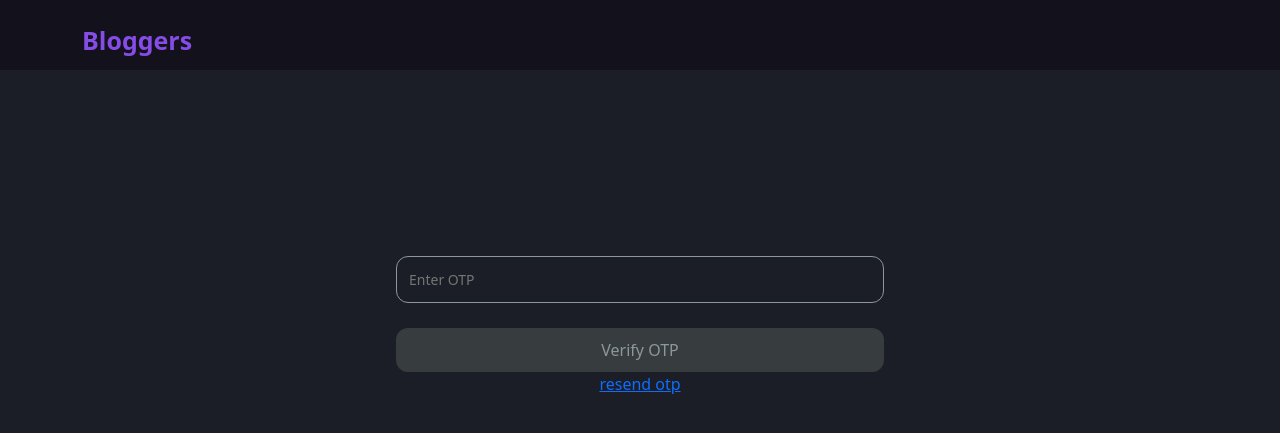
After one commit to abhishekkotangale/blogger-Website, a PHP site: page /login_signup/otp.php in a window 1280 px wide. The commit adds this page. Shown: the top 433 px of the page. Run offline with PHP 8.4, Linux system fonts and the light colour scheme.

Commit message:
verify account/email using otp added

```diff
--- /dev/null
+++ b/login_signup/otp.php
@@ -0,0 +1,82 @@
+
+
+<!DOCTYPE html>
+<html lang="en">
+<head>
+    <meta charset="UTF-8">
+    <meta name="viewport" content="width=device-width, initial-scale=1.0">
+    <title>OTP verify</title>
+    <link rel="icon" type="image/x-icon" href="assets/icon/favicon.ico">
+    <link href="https://cdn.jsdelivr.net/npm/bootstrap@5.0.2/dist/css/bootstrap.min.css" rel="stylesheet" integrity="sha384-EVSTQN3/azprG1Anm3QDgpJLIm9Nao0Yz1ztcQTwFspd3yD65VohhpuuCOmLASjC" crossorigin="anonymous">
+
+    <link rel="preconnect" href="https://fonts.googleapis.com">
+    <link rel="preconnect" href="https://fonts.gstatic.com" crossorigin>
+    <link href="https://fonts.googleapis.com/css2?family=Comfortaa:wght@300;500&display=swap" rel="stylesheet">
+    <script src="https://cdnjs.cloudflare.com/ajax/libs/jquery/3.6.4/jquery.min.js"></script>
+    <script src="https://cdn.jsdelivr.net/npm/toastify-js@1.12.0"></script>
+    <style>
+        body{
+            background-color: rgb(28, 30, 39);
+        }
+
+        .input{
+            width: 100%;
+             padding: 12px;
+    box-sizing: border-box;
+    background-color: rgb(28, 30, 39);
+    border-radius: 12px;
+    margin-bottom: 25px;
+    border: 1px solid rgb(140, 151, 154);
+    color: #3e3e40;
+    font-size: 14px;
+    outline: none;
+    transform: all 0.5s ease;
+  }
+
+  .otpwidth{
+    width: 40%;
+    margin-top: 200px;
+  }
+
+  nav{
+    background-color: rgb(19,17,28);
+    height: 70px !important;
+    padding-top: 20px !important;
+}
+
+.navbar-brand{
+    font-weight: 600 !important;
+    font-size: 25px !important;
+    color: rgb(133, 76, 230)!important;
+}
+
+    </style>
+
+</head>
+<body>
+
+
+
+
+
+
+    <nav class="navbar navbar-expand-lg fixed-top">
+        <div class="container">
+            <a class="navbar-brand" href="#" >Bloggers</a>
+        </div>
+      </nav>
+
+    <center>
+        <div class="container otpwidth">
+            <h1 style="color:green"; class="pb-lg-5"></h1>
+            <form action="otpverify.php" method="post">
+                  <input type="text" placeholder="Enter OTP" class="input" name="otp"><br />
+                <button  type="submit" name="submit" style="width: 100%; border-radius: 12px; background: rgb(55, 61, 63); height: 44px; border: none; color: rgb(140, 151, 154);">Verify OTP</button>
+            </form>
+            <a href="sendotp.php">resend otp</a>
+        </div>
+    </center>
+
+    <script src="https://cdn.jsdelivr.net/npm/bootstrap@5.0.2/dist/js/bootstrap.bundle.min.js" integrity="sha384-MrcW6ZMFYlzcLA8Nl+NtUVF0sA7MsXsP1UyJoMp4YLEuNSfAP+JcXn/tWtIaxVXM" crossorigin="anonymous"></script>
+</body>
+</html>
--- a/user/preview.php
+++ b/user/preview.php
@@ -69,7 +69,7 @@
                                 ?>
                                     <a href="deleteblog.php?deleteblog=<?php echo $row['bid']; ?>" style="border:2px solid black; padding:12px; border-radius:50px; color:black; text-decoration:none;" class="me-lg-5">Delete Blog</a>
                                     <a href="updateblog.php?updateblog=<?php echo $row['bid']; ?>" style="border:2px solid black; padding:12px; border-radius:50px; color:black; text-decoration:none;" class="me-lg-5">Update</a>
-                                    <a href="submitblog.php?submitblog=<?php echo $row['bid']; ?>" style="border:2px solid black; padding:12px; border-radius:50px; color:black; text-decoration:none;">Submit</a>
+                                    <a href="submitblog.php?submitblog=<?php echo $row['bid']; ?>" style="border:2px solid black; padding:12px; border-radius:50px; color:black; text-decoration:none;">Publish</a>
                                 <?php
                             }
                         ?>
```
Also changed, not shown: login_signup/login.php (+9 -9 lines), login_signup/otpverify.php (added, +24 -0 lines), login_signup/sendotp.php (added, +37 -0 lines), login_signup/signup.php (+7 -2 lines).
